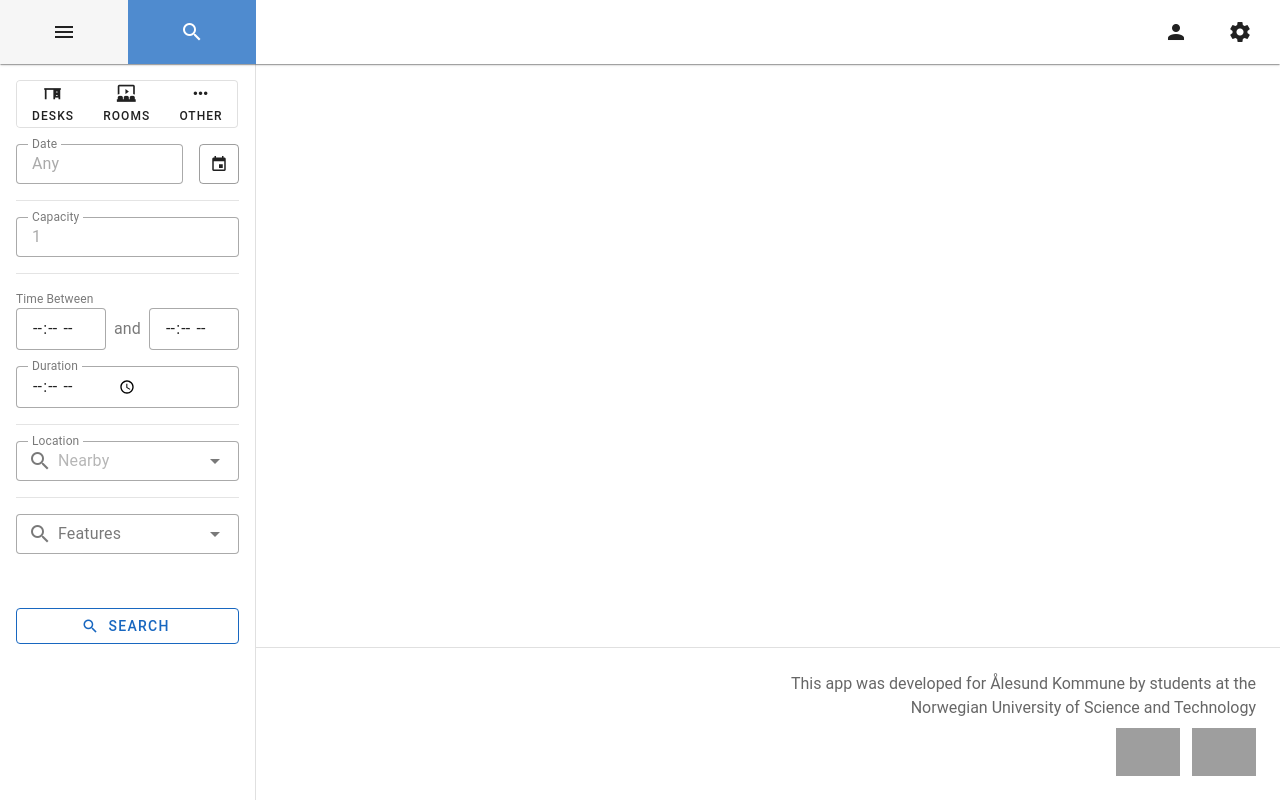
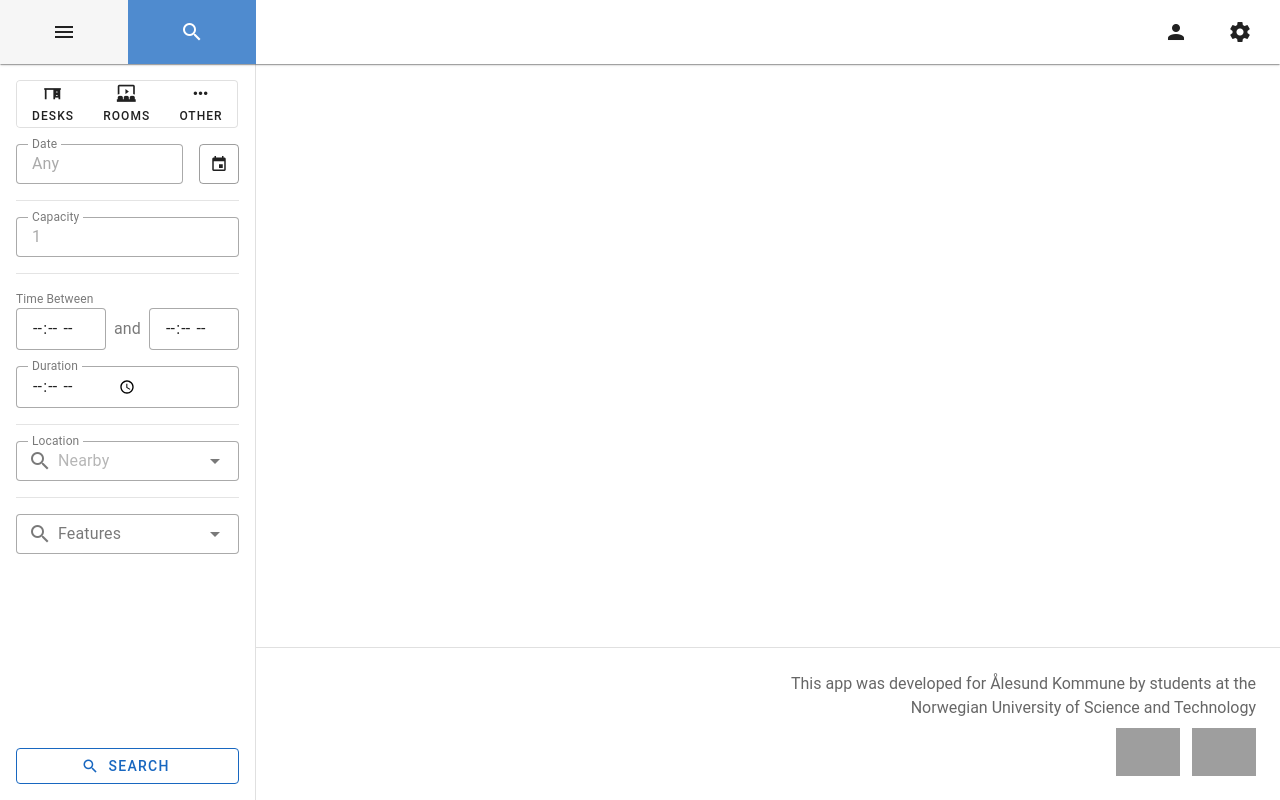
Before and after one commit to odinguden/office-space-manager, a Vue app in the folder front-end/: page / in a window 1280 px wide. Both pictures are taken after a click on the button 192 px from the left and 32 px from the top of the page. Built offline with nearby package versions, Linux system fonts and the light colour scheme; grey boxes are pictures that could not be loaded.

Commit message:
Visual bugfixes for the navdrawer

```diff
--- a/front-end/src/components/containers/oAppFrame/oNavdrawer.vue
+++ b/front-end/src/components/containers/oAppFrame/oNavdrawer.vue
@@ -34,13 +34,29 @@ const visibleState = computed({
 
 <template>
 	<v-navigation-drawer v-model="visibleState">
-		<v-window v-model="windowState">
-			<v-window-item>
+		<v-window v-model="windowState" class="drawer-container">
+			<v-window-item class="drawer-item">
 				<o-navigation-drawer />
 			</v-window-item>
-			<v-window-item>
+			<v-window-item class="drawer-item">
 				<o-search-drawer />
 			</v-window-item>
 		</v-window>
 	</v-navigation-drawer>
 </template>
+
+<style scoped lang="scss">
+.drawer-container {
+	// Negates a visual bug when swapping windows
+	height: 100%;
+
+	.drawer-item {
+		// Ensures drawer is scrollable
+		overflow-y: auto;
+
+		// Negates a visual bug causing the "search" button to jump
+		// upon changing windows
+		height: 100%;
+	}
+}
+</style>
```
